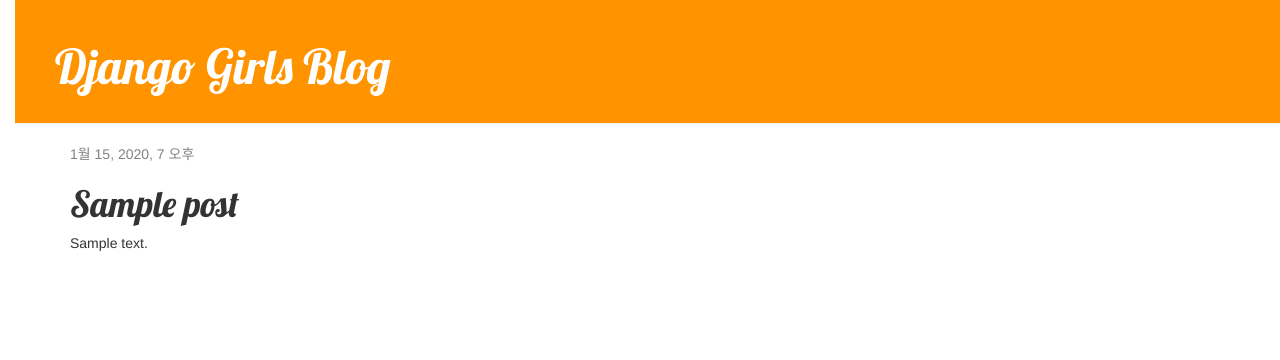
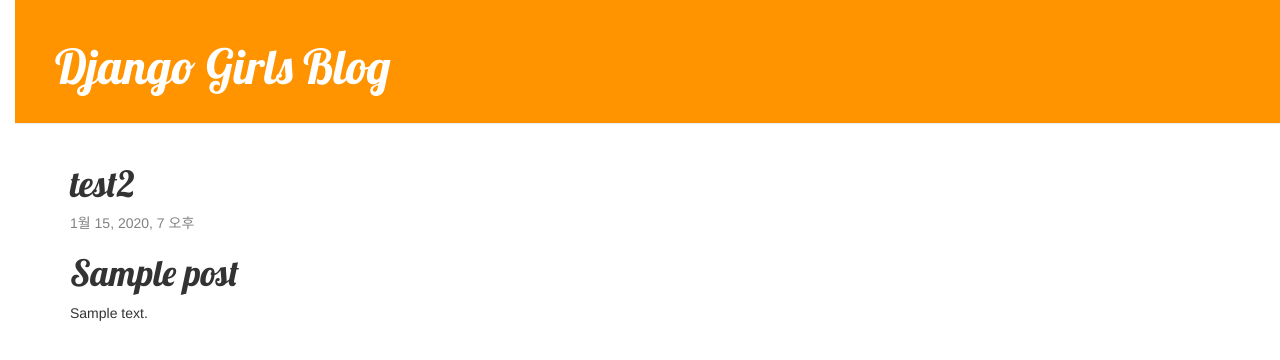
Before and after one commit to rosekathy/my-first-blog, a Django app: page /post/1/ in a window 1280 px wide. Shown: the top 360 px of the page. Run offline with Django 3.2, Linux system fonts and the light colour scheme; tables that the repository leaves empty hold one stand-in row (values such as "Sample post"); some libraries are stand-ins or nearby versions.

Commit message:
commit test 2

```diff
--- a/blog/templates/blog/post_detail.html
+++ b/blog/templates/blog/post_detail.html
@@ -2,6 +2,7 @@
 
 {% block content %}
 	<div class="post">
+        <h1>test2</h1>
 		{% if post.published_date %}
 			<div class="date">
 				{{post.published_date}}
```
